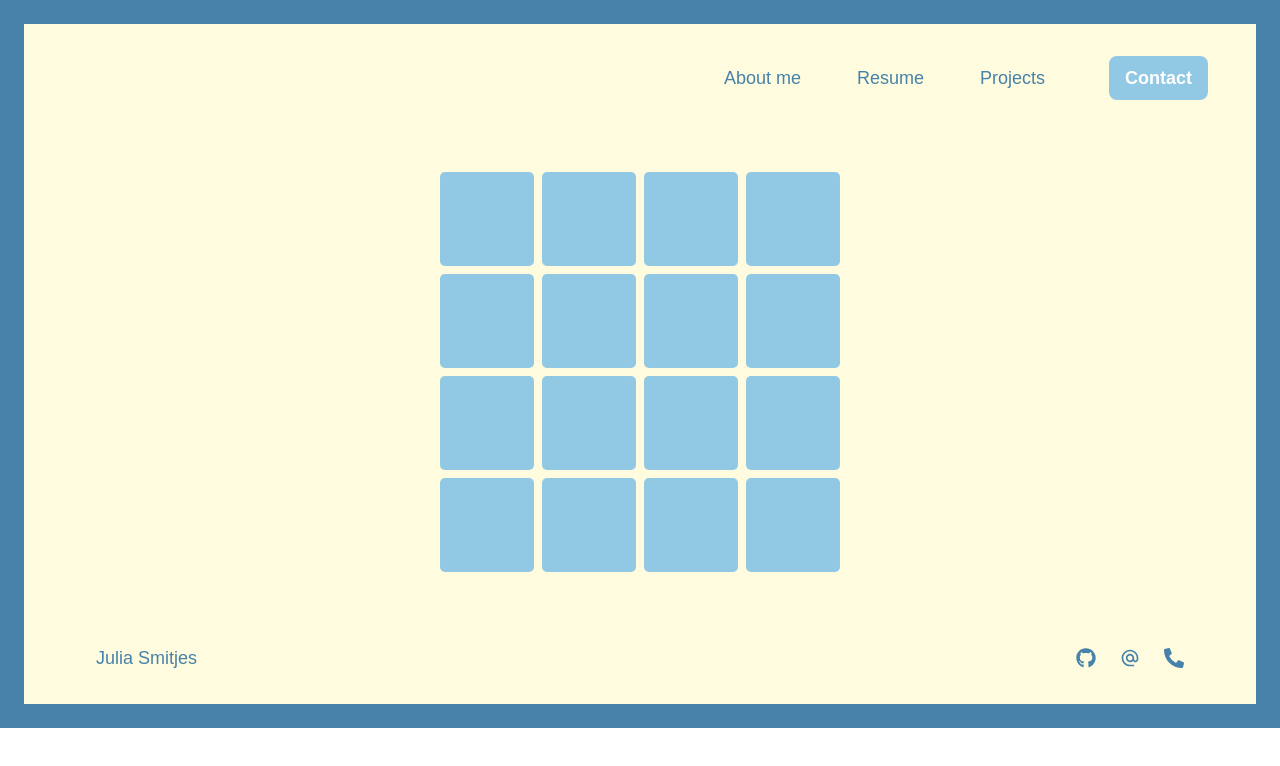
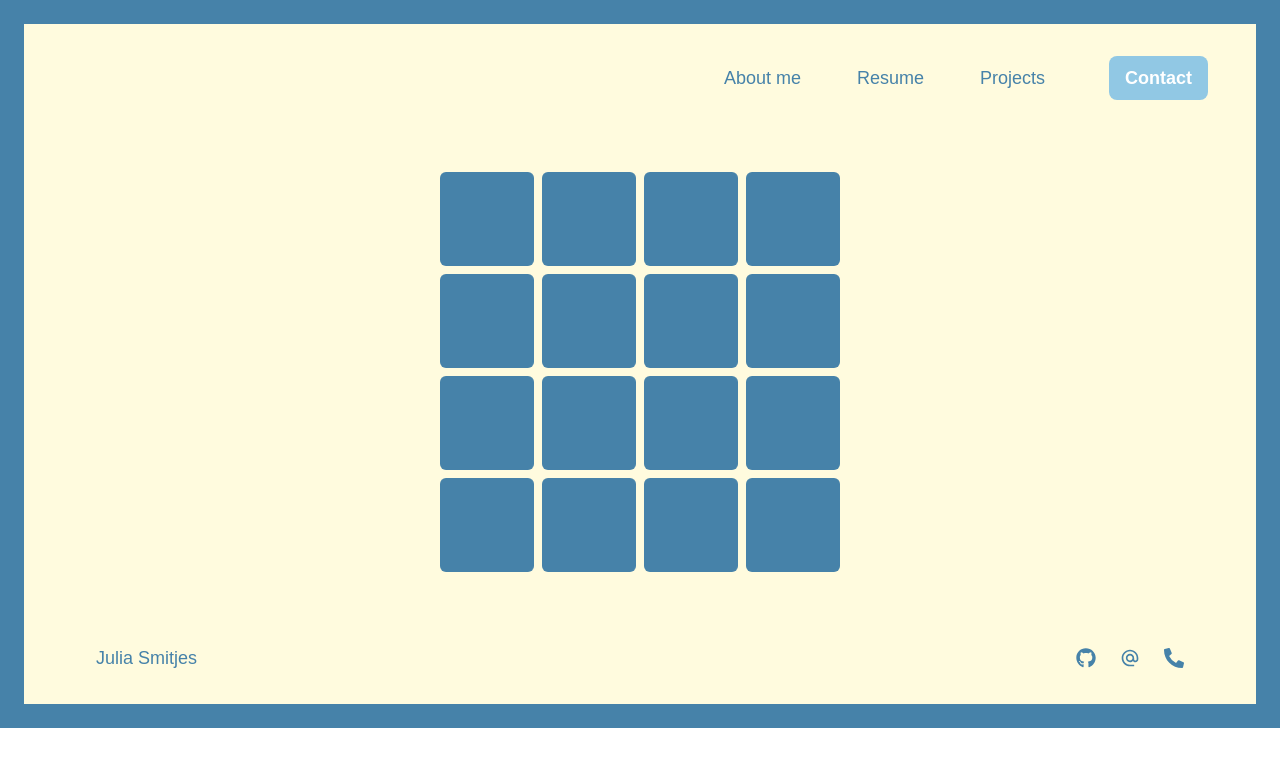
Before and after one commit to Juliasmitjes/0-portfolio, a React (Vite) app: page /Memory in a window 1280 px wide. Shown: the top 766 px of the page. Built offline with nearby package versions, Linux system fonts and the light colour scheme; grey boxes are pictures that could not be loaded; a web font is replaced by a local one.

Commit message:
colors cards

```diff
--- a/src/components/games/memory/Card.jsx
+++ b/src/components/games/memory/Card.jsx
@@ -6,10 +6,10 @@ function Card({item, id, handleClick}){
 
   <div className="h-full">
     <div
-      className={`card ${item.stat} m-0 p-0 h-full bg-myBlue`}
+      className={`card ${item.stat} m-0 p-0 h-full bg-myDark flex justify-center items-center rounded-md cursor-pointer`}
       onClick={() => handleClick(id)}
       >
-      <img src={item.img} alt="" className="card-img" />
+      <img src={item.img} alt="" className="card-img max-w-7/10" />
     </div>
   </div>
 
--- a/src/styles/memory.css
+++ b/src/styles/memory.css
@@ -1,19 +1,10 @@
-
-
-
 .card{
-  display: flex;
-  justify-content: center;
-  align-items: center;
-  border-radius: 5px;
   transform: rotateY(180deg);
   animation: 2s hideCard linear;
   transition: transform 0.5s;
 }
 
 .card-img {
-  max-width: 70%;
-  max-height: 70%;
   transform: scale(0);
   transition: transform 0.5s ease-in-out;
 }
@@ -22,13 +13,12 @@
   transform: scale(0);
 }
 
-
 .card.correct{
-  background-color: green;
+  background-color: #97B067;
 }
 
 .card.wrong{
-  background-color: red;
+  background-color: #FB4141;
 }
 
 .card.active img,
```
